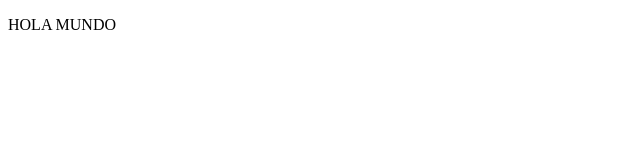
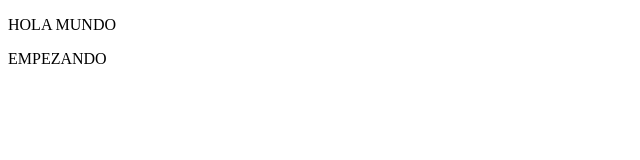
Before and after one commit to jodopo/Jorge-Dominguez-program-Web.github.io, a plain HTML site: page index.html in a window 1280 px wide. Shown: the whole page, without its empty margins (0-640 px from the left). Drawn offline with Linux system fonts and the light colour scheme.

Commit message:
Update index.html

```diff
--- a/index.html
+++ b/index.html
@@ -6,5 +6,6 @@
     </head>
     <body>
         <p>HOLA MUNDO</p>
+        <p>EMPEZANDO</p>
     </body>
 </html>
```
